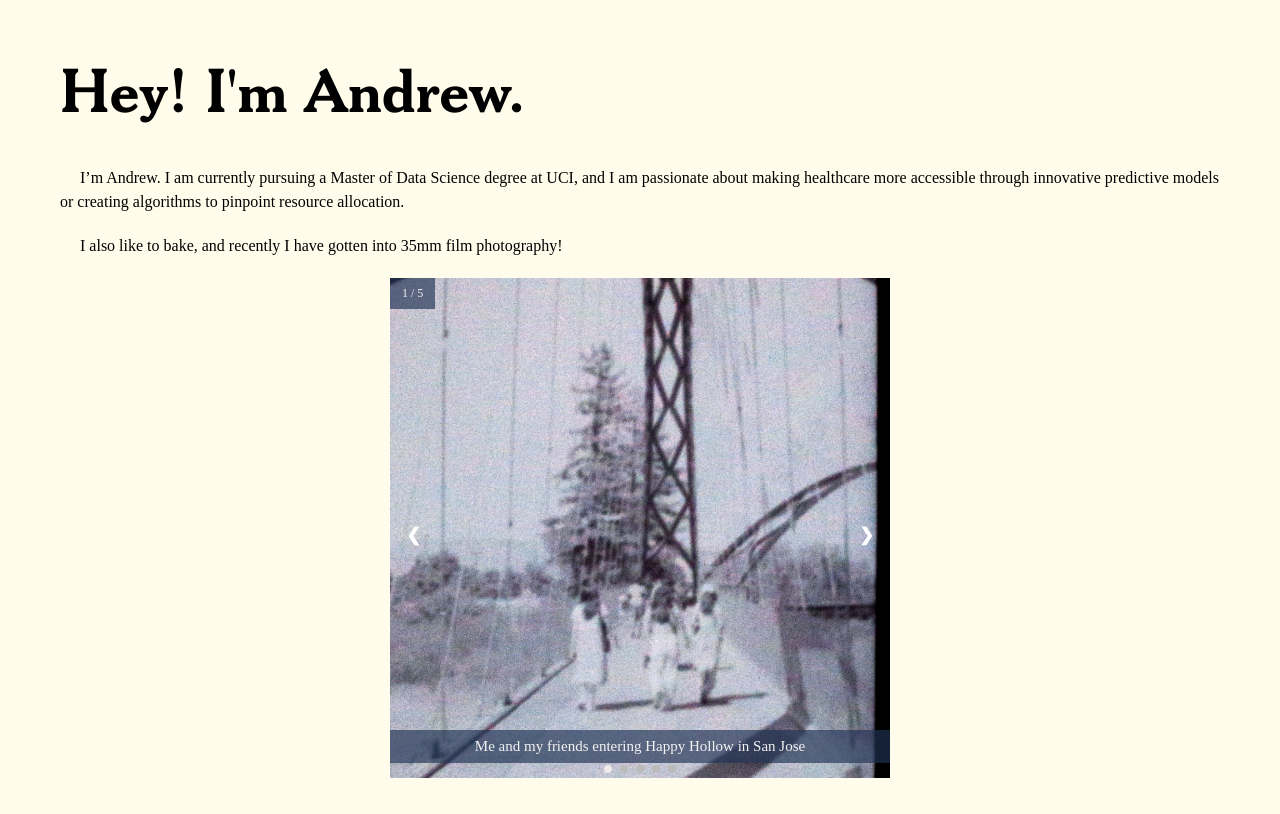
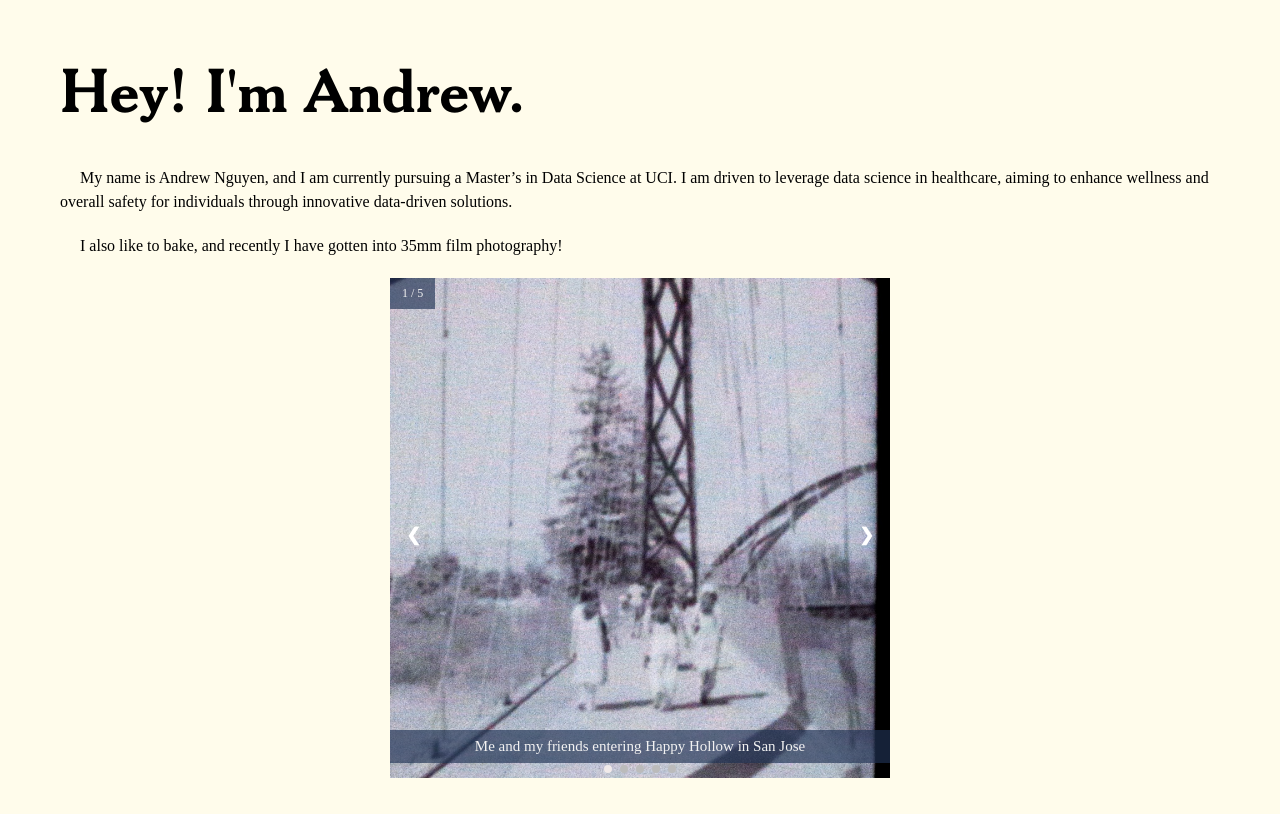
Before and after one commit to AndrwNgyn/andrwngyn.github.io, a plain HTML site: page aboutme.html in a window 1280 px wide. Shown: the part 92-906 px from the top of the page. Drawn offline with Linux system fonts and the light colour scheme.

Commit message:
Updated Bio

```diff
--- a/aboutme.html
+++ b/aboutme.html
@@ -19,8 +19,8 @@
     <main>
         <h1 class="projects-title">Hey! I'm Andrew.</h1>
         <p class="project-body">
-            I’m Andrew. I am currently pursuing a Master of Data Science degree at UCI, and I am passionate about making healthcare more accessible
-            through innovative predictive models or creating algorithms to pinpoint resource allocation.
+            My name is Andrew Nguyen, and I am currently pursuing a Master’s in Data Science at UCI. I am driven to leverage data science in
+            healthcare, aiming to enhance wellness and overall safety for individuals through innovative data-driven solutions.
         </p>
         <p class="project-body">
             I also like to bake, and recently I have gotten into 35mm film photography!
```
